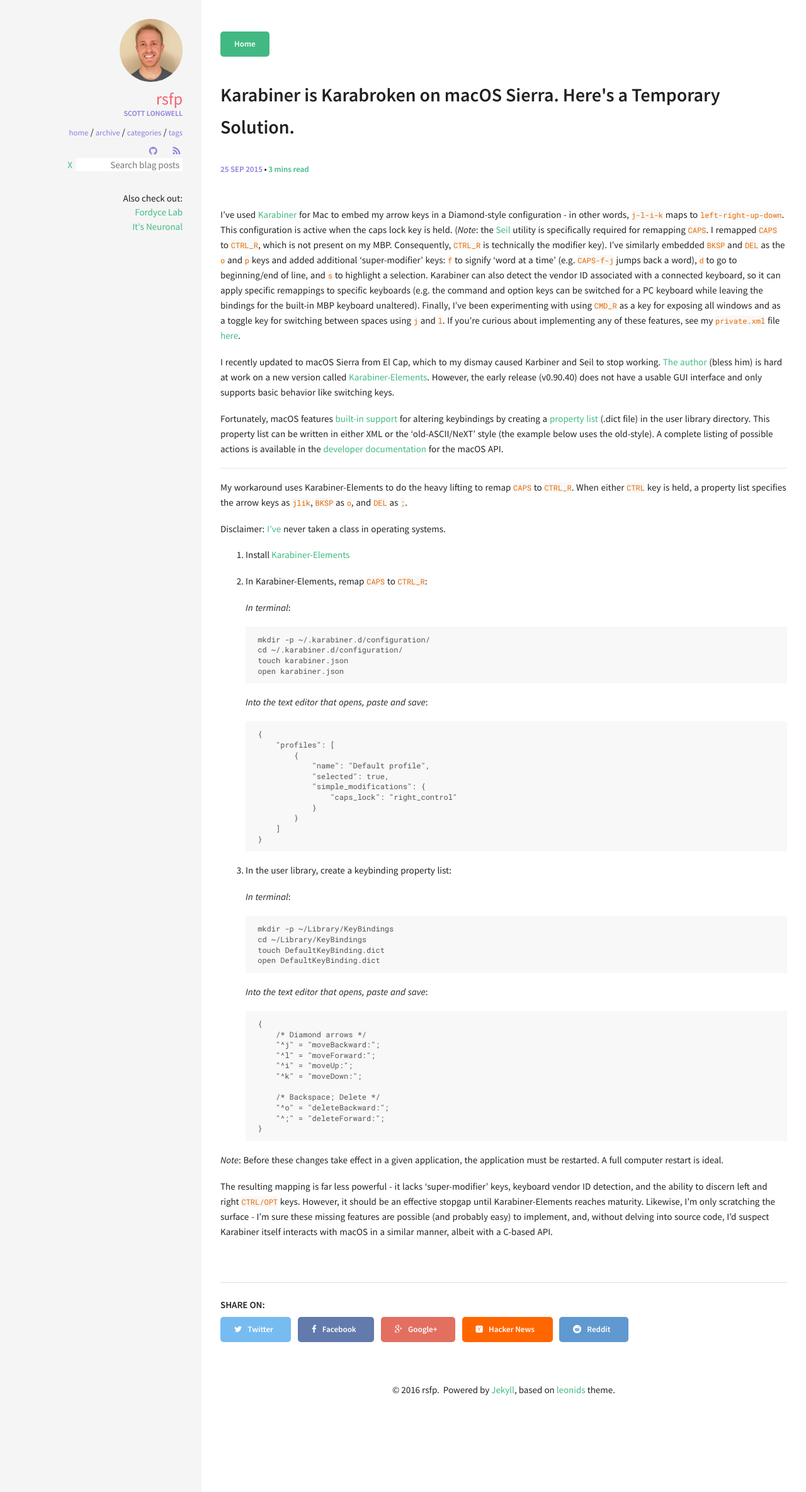
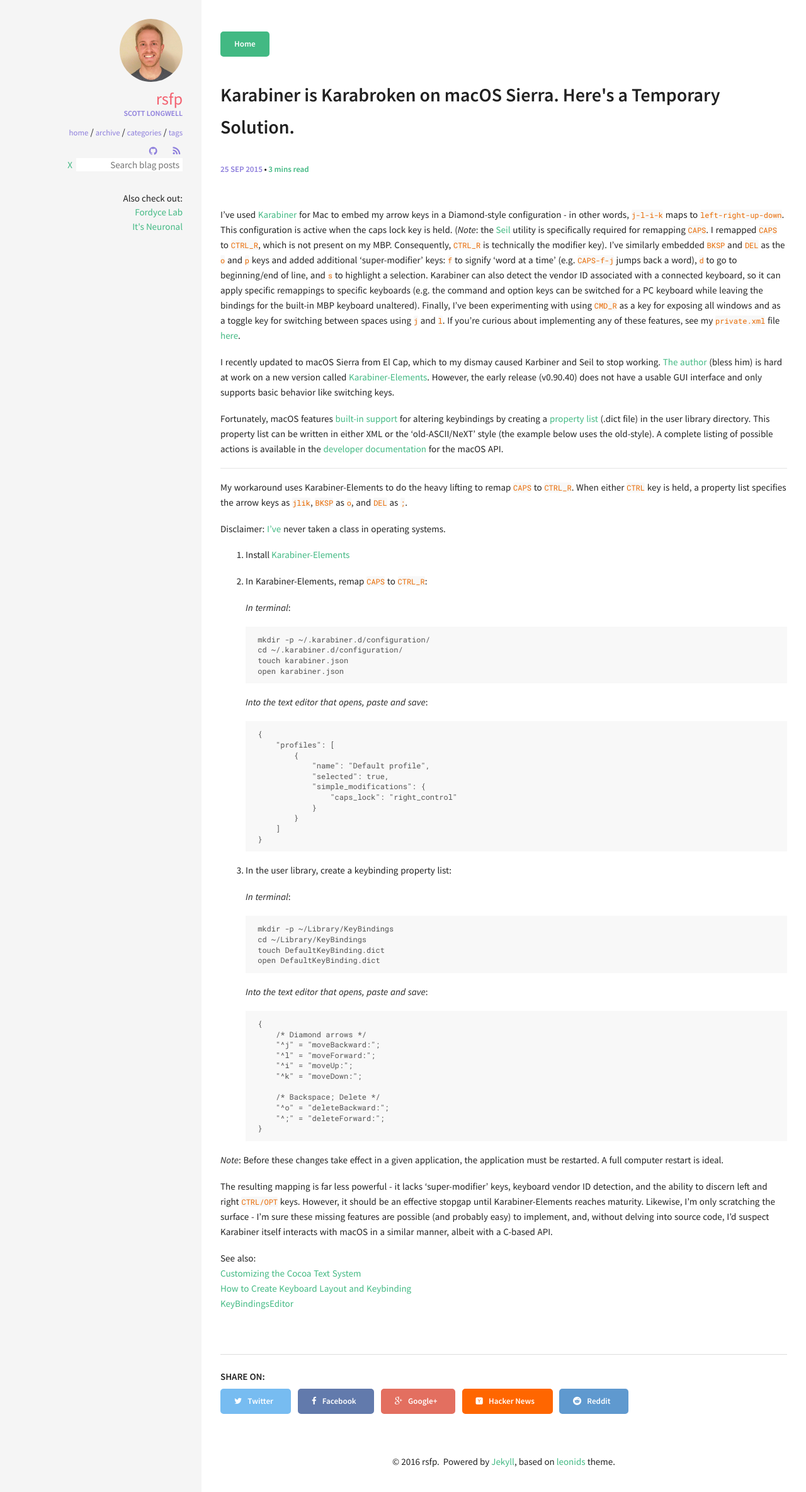
Before and after one commit to slongwell/slongwell.github.io, a Jekyll site: the page built from _posts/2016-09-25-karabiner-workaround.md, in a window 1280 px wide. Shown: the top 2369 px of the page at 63% size. Built offline with Jekyll 4.4.1, drawn with Linux system fonts in a browser that asks for light colours; comment, search, counter and statistics services are not loaded.

Commit message:
karabiner additional refs

```diff
--- a/_posts/2016-09-25-karabiner-workaround.md
+++ b/_posts/2016-09-25-karabiner-workaround.md
@@ -71,6 +71,11 @@
 
 The resulting mapping is far less powerful - it lacks 'super-modifier' keys, keyboard vendor ID detection, and the ability to discern left and right `CTRL/OPT` keys. However, it should be an effective stopgap until Karabiner-Elements reaches maturity. Likewise, I'm only scratching the surface - I'm sure these missing features are possible (and probably easy) to implement, and, without delving into source code, I'd suspect Karabiner itself interacts with macOS in a similar manner, albeit with a C-based API.
 
+See also:
+[Customizing the Cocoa Text System][a]
+[How to Create Keyboard Layout and Keybinding][b]
+[KeyBindingsEditor][c]
+
 
 [kb]: https://pqrs.org/osx/karabiner/
 [seil]: https://pqrs.org/osx/karabiner/seil.html.en
@@ -84,3 +89,8 @@
 [ref]: https://developer.apple.com/reference/appkit/nsresponder
 
 [noidea]: https://cdn-images-1.medium.com/max/600/1*snTXFElFuQLSFDnvZKJ6IA.png
+
+
+[a]: http://www.hcs.harvard.edu/~jrus/Site/Cocoa%20Text%20System.html
+[b]: http://xahlee.info/kbd/osx_keybinding.html
+[c]: hhttp://www.cocoabits.com/KeyBindingsEditor/
```
Also changed, not shown: 3 other files.
